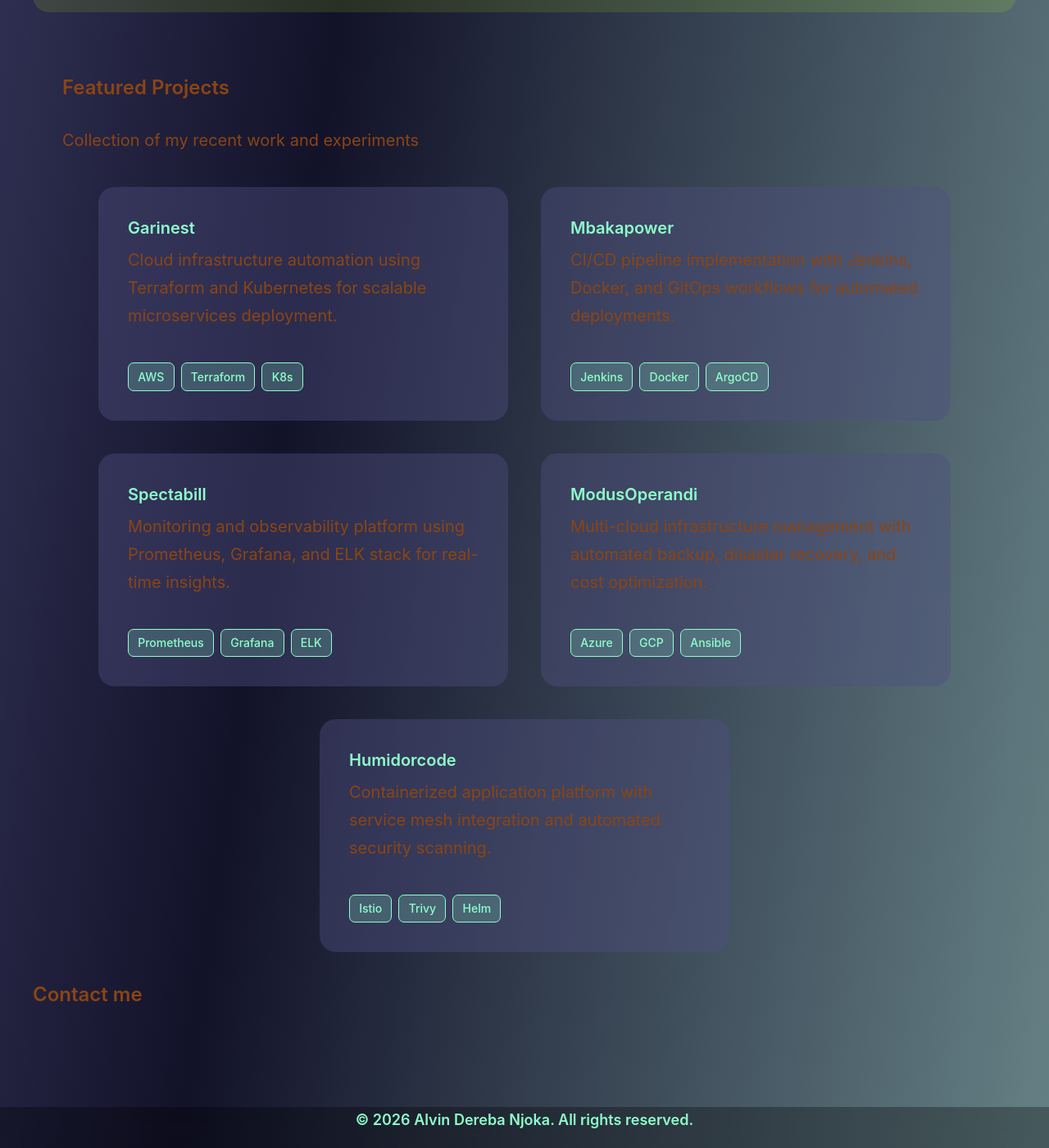
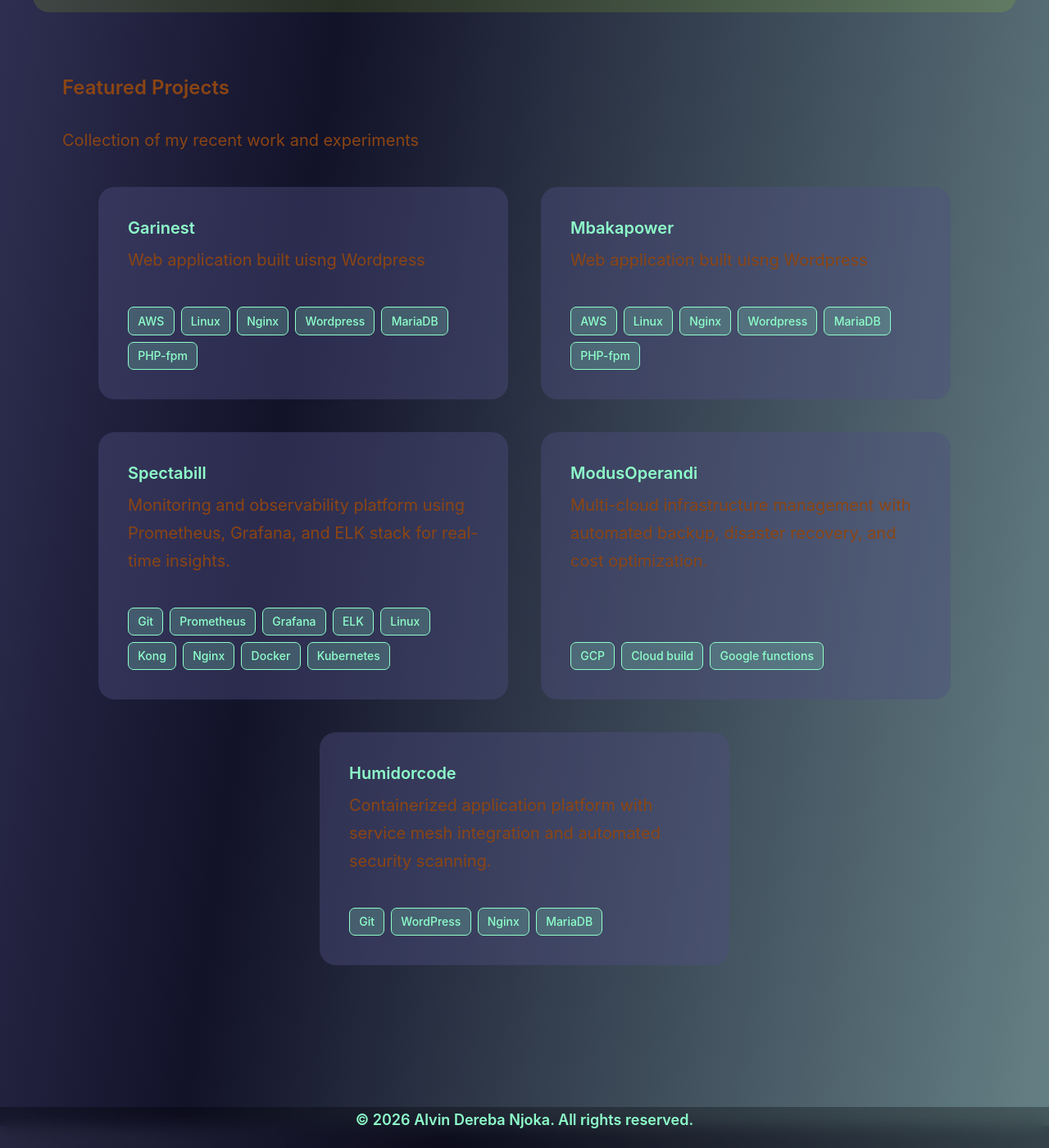
Before and after one commit to kunnoh/kunnoh.github.io, a Jekyll site: the page built from index.html, in a window 1280 px wide and 1400 px high, scrolled down 932 px. Shown: the whole window at 82% size. Built offline with Jekyll 4.4.1, drawn with Linux system fonts in a browser that asks for light colours.

Commit message:
update projects

```diff
--- a/assets/css/main.css
+++ b/assets/css/main.css
@@ -303,7 +303,6 @@
     --font-size-xlarge: 22px;
     --font-size-heading: 28px;
   }
-
   .container {
     width: 100%;
     max-width: 25em;
--- a/index.html
+++ b/index.html
@@ -43,21 +43,27 @@
         <div class="row project">
             <div class="col container project-card">
                 <h3>Garinest</h3>
-                <p>Cloud infrastructure automation using Terraform and Kubernetes for scalable microservices deployment.</p>
+                <p>Web application built uisng Wordpress</p>
                 <div class="tech-stack">
                     <span class="tech-tag">AWS</span>
-                    <span class="tech-tag">Terraform</span>
-                    <span class="tech-tag">K8s</span>
+                    <span class="tech-tag">Linux</span>
+                    <span class="tech-tag">Nginx</span>
+                    <span class="tech-tag">Wordpress</span>
+                    <span class="tech-tag">MariaDB</span>
+                    <span class="tech-tag">PHP-fpm</span>
                 </div>
             </div>
 
             <div class="col container project-card">
                 <h3>Mbakapower</h3>
-                <p>CI/CD pipeline implementation with Jenkins, Docker, and GitOps workflows for automated deployments.</p>
+                <p>Web application built uisng Wordpress</p>
                 <div class="tech-stack">
-                    <span class="tech-tag">Jenkins</span>
-                    <span class="tech-tag">Docker</span>
-                    <span class="tech-tag">ArgoCD</span>
+                    <span class="tech-tag">AWS</span>
+                    <span class="tech-tag">Linux</span>
+                    <span class="tech-tag">Nginx</span>
+                    <span class="tech-tag">Wordpress</span>
+                    <span class="tech-tag">MariaDB</span>
+                    <span class="tech-tag">PHP-fpm</span>
                 </div>
             </div>
 
@@ -65,9 +71,15 @@
                 <h3>Spectabill</h3>
                 <p>Monitoring and observability platform using Prometheus, Grafana, and ELK stack for real-time insights.</p>
                 <div class="tech-stack">
+                    <span class="tech-tag">Git</span>
                     <span class="tech-tag">Prometheus</span>
                     <span class="tech-tag">Grafana</span>
                     <span class="tech-tag">ELK</span>
+                    <span class="tech-tag">Linux</span>
+                    <span class="tech-tag">Kong</span>
+                    <span class="tech-tag">Nginx</span>
+                    <span class="tech-tag">Docker</span>
+                    <span class="tech-tag">Kubernetes</span>
                 </div>
             </div>
 
@@ -75,9 +87,9 @@
                 <h3>ModusOperandi</h3>
                 <p>Multi-cloud infrastructure management with automated backup, disaster recovery, and cost optimization.</p>
                 <div class="tech-stack">
-                    <span class="tech-tag">Azure</span>
                     <span class="tech-tag">GCP</span>
-                    <span class="tech-tag">Ansible</span>
+                    <span class="tech-tag">Cloud build</span>
+                    <span class="tech-tag">Google functions</span>
                 </div>
             </div>
 
@@ -85,18 +97,19 @@
                 <h3>Humidorcode</h3>
                 <p>Containerized application platform with service mesh integration and automated security scanning.</p>
                 <div class="tech-stack">
-                    <span class="tech-tag">Istio</span>
-                    <span class="tech-tag">Trivy</span>
-                    <span class="tech-tag">Helm</span>
+                    <span class="tech-tag">Git</span>
+                    <span class="tech-tag">WordPress</span>
+                    <span class="tech-tag">Nginx</span>
+                    <span class="tech-tag">MariaDB</span>
                 </div>
             </div>
         </div>
     </div>
 
-    <div class="row contact" id="contact">
+    <!-- <div class="row contact" id="contact">
         <h2>Contact me</h2>
         <form action="">
 
         </form>
-    </div>
+    </div> -->
 </main>
```
